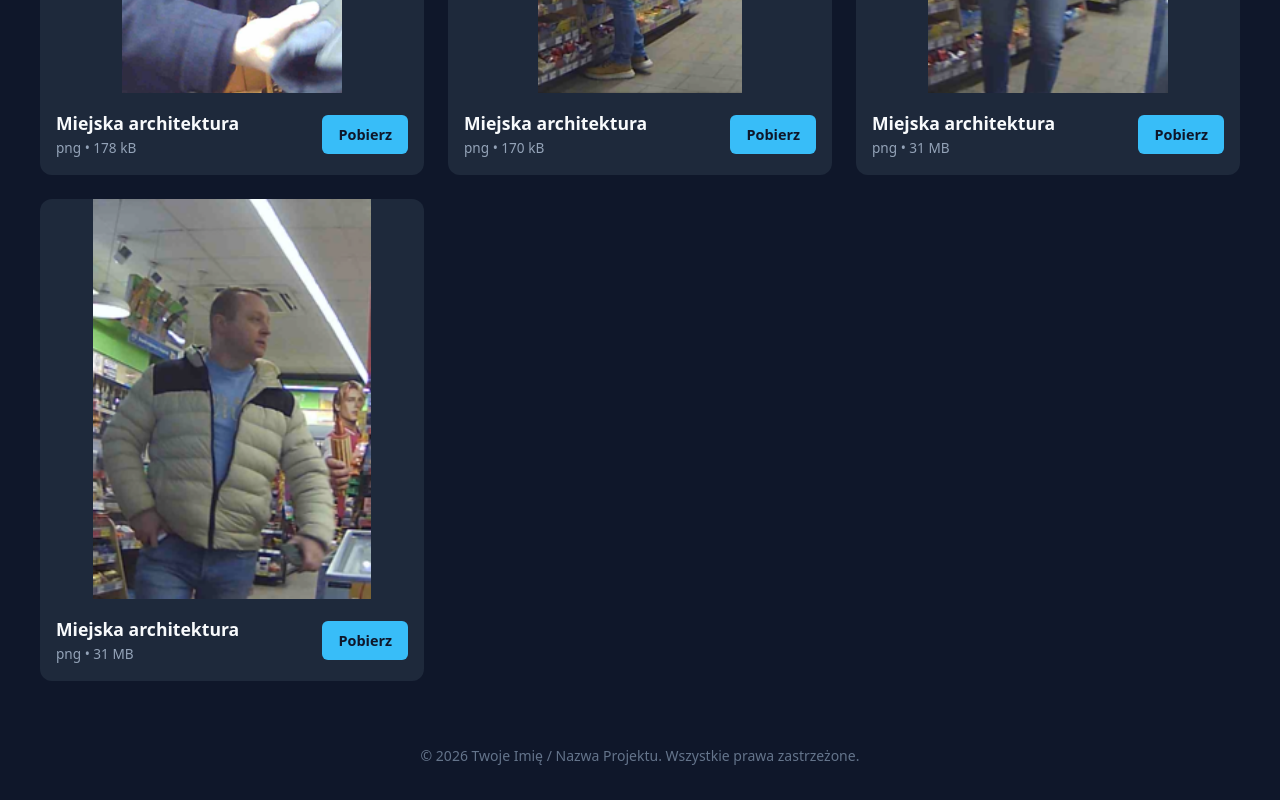
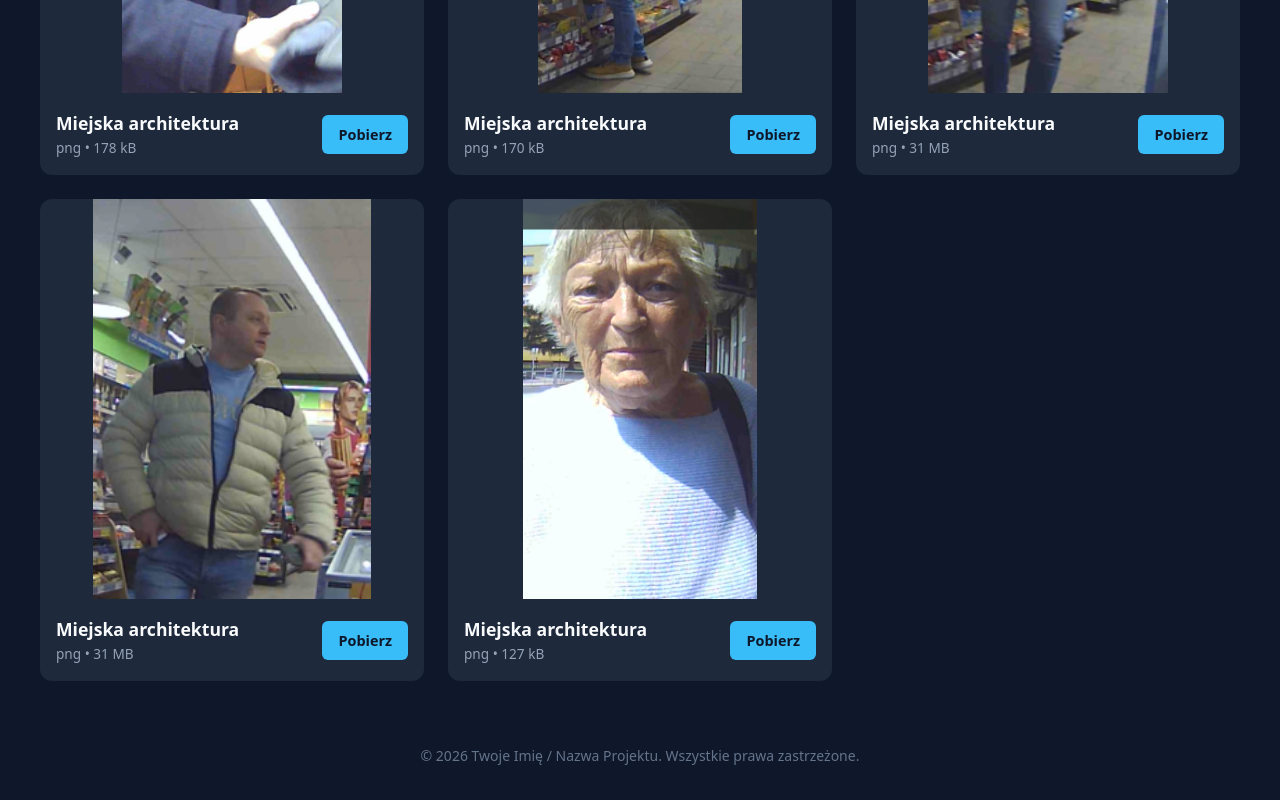
Before and after one commit to KRECHABO/zdjecia_na_stronie, a plain HTML site: page index.html in a window 1280 px wide. Shown: the part 2559-3359 px from the top of the page. Drawn offline with Linux system fonts and the light colour scheme.

Commit message:
Merge remote-tracking branch 'origin/master'

```diff
--- a/index.html
+++ b/index.html
@@ -332,7 +332,17 @@
     </div>
   </article>
 
-
+  <!-- KARTA ZDJĘCIA 18 -->
+  <article class="photo-card">
+    <img src="zdjecia/Zrzut ekranu 2026-07-18 211112.png" alt="Nowoczesna architektura" loading="lazy">
+    <div class="photo-info">
+      <div class="photo-details">
+        <h2>Miejska architektura</h2>
+        <p>png • 127 kB</p>
+      </div>
+      <a href="zdjecia/Zrzut ekranu 2026-07-18 211112.png" download="miejska-architektura.jpg" class="download-btn">Pobierz</a>
+    </div>
+  </article>
 
 
 </main>
```
